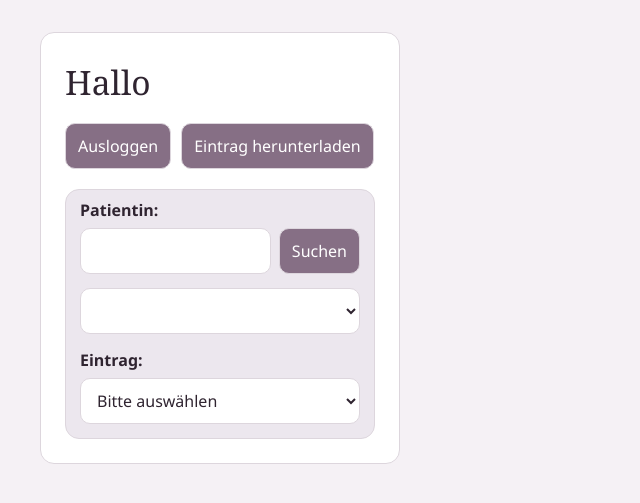
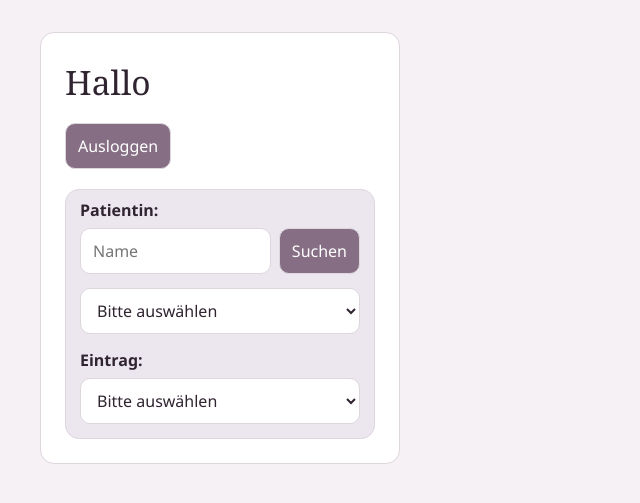
Before and after one commit to michelzwahr/patient-intake-system, a Flask app: page /dashboard in a window 1280 px wide. Shown: the top 503 px of the page, without its empty margins (0-640 px from the left). Run offline with Flask 3, Linux system fonts and the light colour scheme; the visitor is signed in with stand-in values (Sample User, id 1); lists and menus that the app fills with data are empty.

Commit message:
fix: allowing download only for specific roles

```diff
--- a/static/js/Dashboard.js
+++ b/static/js/Dashboard.js
@@ -11,6 +11,8 @@ const selectionTemplate = document.getElementById("selection-template");
 
 const username = document.getElementById("username");
 
+
+const downloadButton = document.getElementById("download-button");
 let currentFormsData = [];
 let current_user;
 
@@ -19,10 +21,15 @@ function logout(){
 }
 
 function download_file(){
+    if (current_user.role == "doctor" || current_user.role == "admin"){
     const selectedForm = formsSelect.value;
     const dataSet = currentFormsData[selectedForm];
     const path = dataSet.filepath;
     window.location.href = `/download/${path}`;
+    }
+    else{
+        window.alert("Sie haben keine berechtigung, einen Eintrag herunterzuladen!")
+    }
 }
 
 async function search_patient(){
@@ -249,4 +256,10 @@ document.addEventListener("DOMContentLoaded", () => {
     if (username && current_user) {
         username.textContent = current_user.username;
     }
+    switch (current_user.role){
+        case "doctor" || "admin":
+            downloadButton.style.display = "block";
+        default:
+            downloadButton.style.display = "none";
+    }
 });
--- a/templates/Dashboard.html
+++ b/templates/Dashboard.html
@@ -14,17 +14,19 @@
             <h1>Hallo <span id="username"></span></h1>
             <div class="dashboard-actions">
                 <button onclick="logout()">Ausloggen</button>
-                <button onclick="download_file()">Eintrag herunterladen</button>
+                <button onclick="download_file()" id="download-button">Eintrag herunterladen</button>
             </div>
 
             <div class="dashboard-controls">
                 <label for="patient-select">Patientin:</label>
                 <div id="search-div">
-                    <input type="text" name="patient-name" id="patient-name">
+                    <input type="text" name="patient-name" id="patient-name" placeholder="Name">
                     <button id="search-patient" onclick="search_patient()">Suchen</button>
                 </div>
 
-                <select name="patient-select" id="patient-select"></select>
+                <select name="patient-select" id="patient-select">
+                    <option value="">Bitte auswählen</option>
+                </select>
 
                 <label for="forms">Eintrag:</label>
                 <select name="Formulare" id="forms">
```
